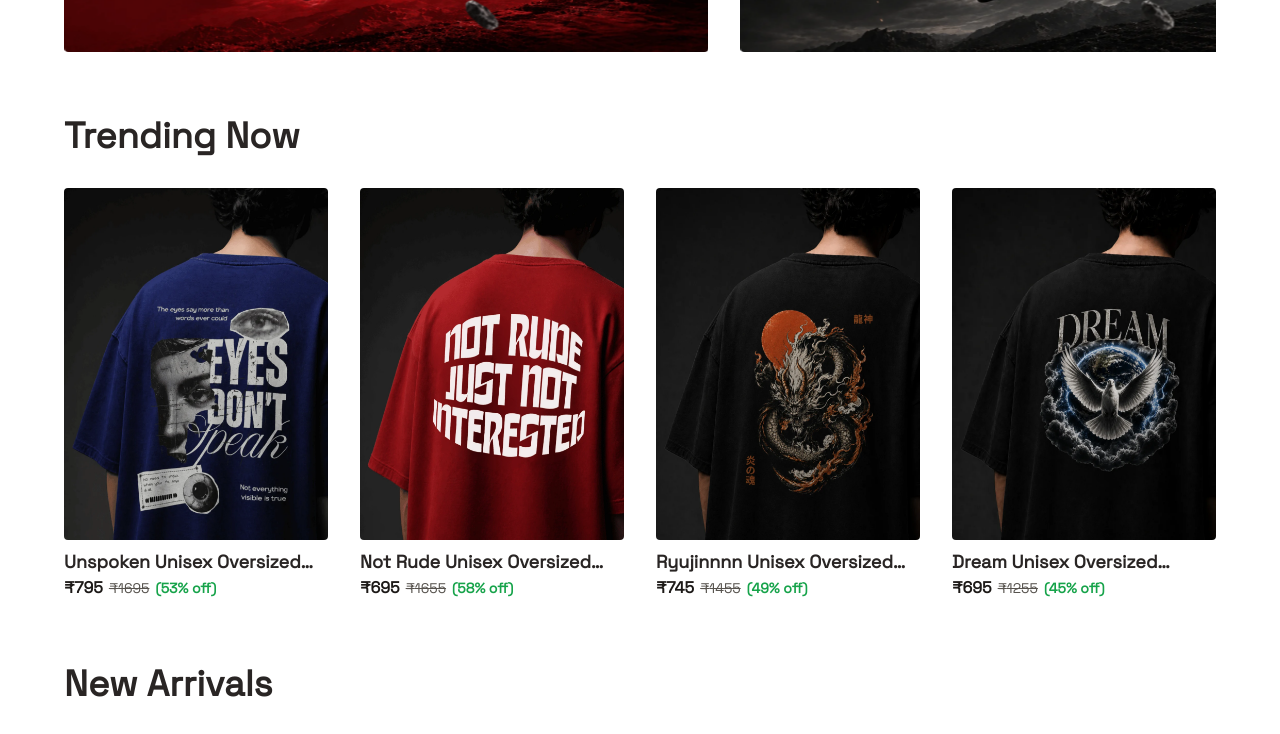
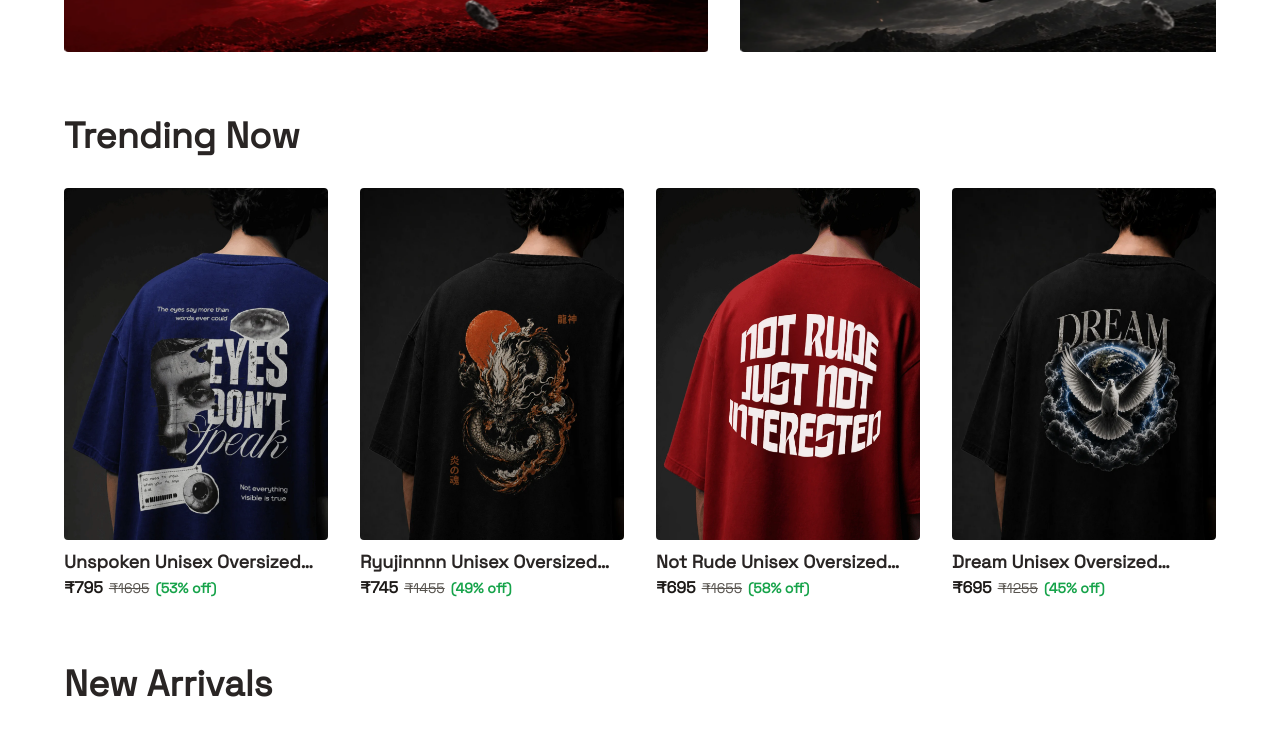
Before and after one commit to magnetfunnelspro/Archive-100, a React (Vite) app: page / in a window 1280 px wide. Shown: the part 452-1186 px from the top of the page. Built offline with nearby package versions, Linux system fonts and the light colour scheme.

Commit message:
Bestseller added

```diff
--- a/src/pages/Home.jsx
+++ b/src/pages/Home.jsx
@@ -19,6 +19,49 @@ import Card from "../components/Card";
 
 const Home = () => {
   const [activeIndex, setActiveIndex] = useState(null);
+
+  // Bestsellers
+  const bestsellers = [
+    // Unspoken
+    {
+      name: "Unspoken Unisex Oversized Printed T-shirt",
+      slug: "unspoken-unisex-oversized-printed-tshirt",
+      price: 795,
+      originalPrice: 1695,
+      image: "/images/unspoken/image-1.webp",
+      inStock: true,
+    },
+
+    // Ryujinnnn
+    {
+      name: "Ryujinnnn Unisex Oversized Printed T-shirt",
+      slug: "ryujinnnn-unisex-oversized-printed-tshirt",
+      price: 745,
+      originalPrice: 1455,
+      image: "/images/ryujinnnn/image-1.webp",
+      inStock: true,
+    },
+
+    // Not Rude
+    {
+      name: "Not Rude Unisex Oversized Printed T-shirt",
+      slug: "not-rude-unisex-oversized-printed-tshirt",
+      price: 695,
+      originalPrice: 1655,
+      image: "/images/not-rude/image-1.webp",
+      inStock: true,
+    },
+
+    // Dream
+    {
+      name: "Dream Unisex Oversized Printed T-shirt",
+      slug: "dream-unisex-oversized-printed-tshirt",
+      price: 695,
+      originalPrice: 1255,
+      image: "/images/dream/image-1.webp",
+      inStock: true,
+    },
+  ];
 
   // Reverse data (latest first)
   const newArrivals = [...mainData].reverse();
@@ -101,9 +144,9 @@ const Home = () => {
           }}
           className="w-full"
         >
-          {mainData.map((data) => (
+          {bestsellers.map((data, index) => (
             <SwiperSlide>
-              <Link key={data.id} to={`/product/${data.slug}`}>
+              <Link key={index} to={`/product/${data.slug}`}>
                 <Card data={data} />
               </Link>
             </SwiperSlide>
```
